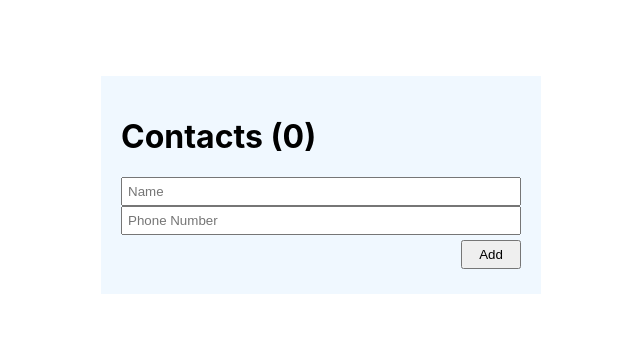
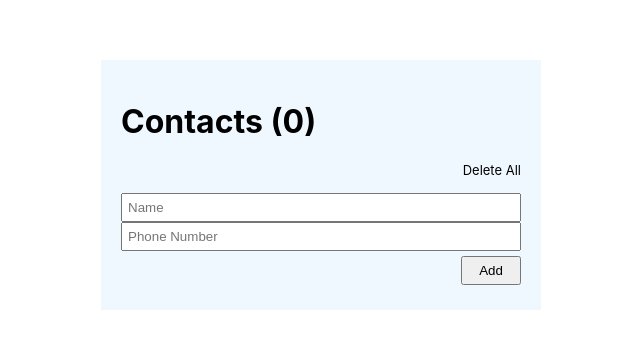
Before and after one commit to ardacoskun/ContactsApp-React-Redux, a React (Create React App) app: page / in a window 1280 px wide. Shown: the part 215-564 px from the top of the page, without its empty margins (319-959 px from the left). Built offline with nearby package versions, Linux system fonts and the light colour scheme.

Commit message:
deleteAll button created and redux removeAll functionality added

```diff
--- a/src/components/Contacts/Item.js
+++ b/src/components/Contacts/Item.js
@@ -6,7 +6,7 @@ const Item = ({ contact }) => {
   const dispatch = useDispatch();
 
   const handleDelete = (id) => {
-    if (window.confirm("Are you sure ?")) {
+    if (window.confirm("Are you sure want to delete this contact ?")) {
       dispatch(deleteContact(id));
     }
   };
--- a/src/components/Contacts/List.js
+++ b/src/components/Contacts/List.js
@@ -1,15 +1,31 @@
 import React from "react";
 import { useSelector } from "react-redux";
-import { contactSelectors } from "../../store/contactsSlice";
+import { contactSelectors, deleteAllContacts } from "../../store/contactsSlice";
+import { useDispatch } from "react-redux";
 import Item from "./Item";
+
 const List = () => {
   const contacts = useSelector(contactSelectors.selectAll);
+  const dispatch = useDispatch();
+
+  const handleDeleteAll = () => {
+    if (window.confirm("Are you sure want to delete all your contacts ? ")) {
+      dispatch(deleteAllContacts());
+    }
+  };
 
   return (
-    <ul className="list">
-      {contacts.length > 0 &&
-        contacts.map((contact) => <Item key={contact.id} contact={contact} />)}
-    </ul>
+    <div>
+      <div className="deleteAllBtn" onClick={handleDeleteAll}>
+        Delete All
+      </div>
+      <ul className="list">
+        {contacts.length > 0 &&
+          contacts.map((contact) => (
+            <Item key={contact.id} contact={contact} />
+          ))}
+      </ul>
+    </div>
   );
 };
 
--- a/src/index.css
+++ b/src/index.css
@@ -77,3 +77,13 @@ button {
   padding: 5px;
   cursor: pointer;
 }
+
+.deleteAllBtn {
+  text-align: right;
+  cursor: pointer;
+  font-size: 13px;
+}
+
+.deleteAllBtn:hover {
+  text-decoration: underline;
+}
--- a/src/store/contactsSlice.js
+++ b/src/store/contactsSlice.js
@@ -14,8 +14,10 @@ export const contactsSlice = createSlice({
     addContact: contactsAdapter.addOne,
     addContacts: contactsAdapter.addMany,
     deleteContact: contactsAdapter.removeOne,
+    deleteAllContacts: contactsAdapter.removeAll,
   },
 });
 
-export const { addContact, addContacts, deleteContact } = contactsSlice.actions;
+export const { addContact, addContacts, deleteContact, deleteAllContacts } =
+  contactsSlice.actions;
 export default contactsSlice.reducer;
```
